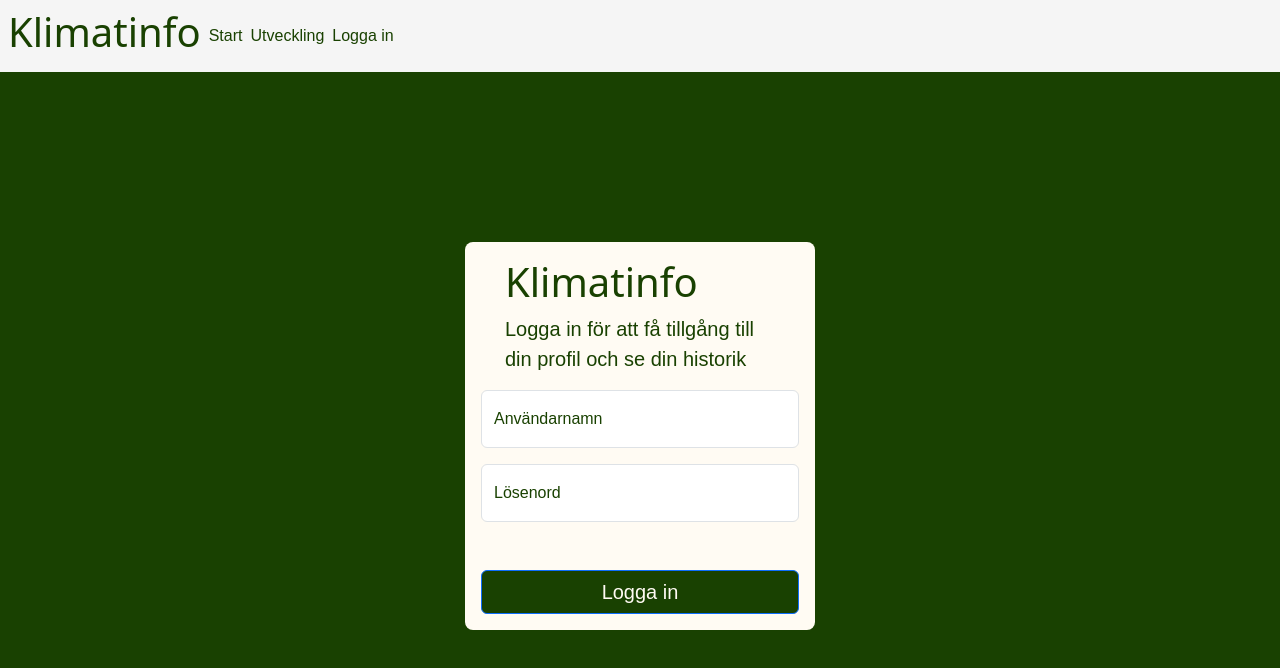
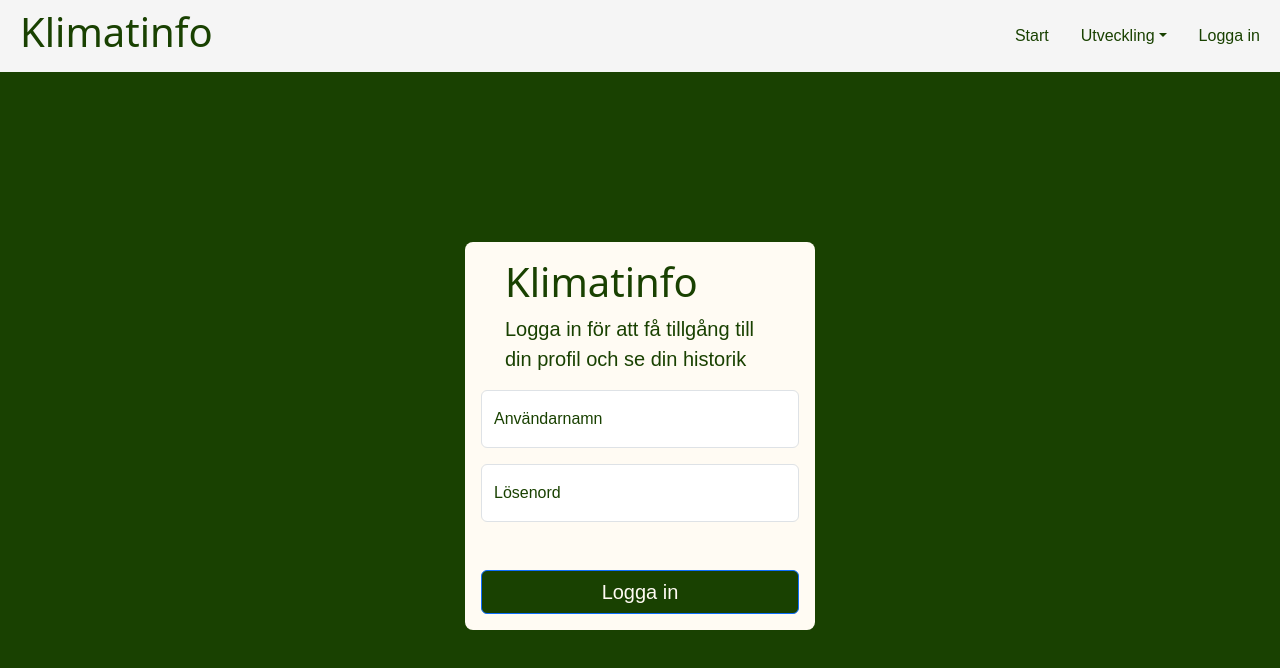
Before and after one commit to fiamont/Frontend_application_Boras, a React (Vite) app: page / in a window 1280 px wide. Shown: the top 668 px of the page. Built offline with nearby package versions, Linux system fonts and the light colour scheme; a web font is replaced by a local one.

Commit message:
Change to React-Bootstrap components, add props and add separate css to Navigation

```diff
--- a/src/App.css
+++ b/src/App.css
@@ -24,27 +24,3 @@
 .user-ranking {
   background-color: var(--beige-one);
 }
-
-.navigation-default {
-  background-color: var(--dark-green);
-  color: var(--light-color);
-}
-
-.navigation-default a {
-  color: var(--light-color);
-  text-decoration: none;
-}
-
-.navigation-default a:hover {
-  text-decoration: underline;
-}
-
-.navigation-login {
-  background-color: var(--light-grey);
-  color: var(--dark-green);
-}
-
-.navigation-login a {
-  color: var(--dark-green);
-  text-decoration: none;
-}
--- /dev/null
+++ b/src/components/Navigation.css
@@ -0,0 +1,72 @@
+.navigation-default {
+  background-color: var(--dark-green);
+  color: var(--light-color);
+}
+
+.navigation-default a {
+  color: var(--light-color);
+  text-decoration: none;
+}
+
+.navigation-default a:hover {
+  text-decoration: underline;
+}
+
+.navigation-default .dropdown-menu {
+  background-color: var(--dark-green);
+  border: none;
+}
+
+.navigation-default .dropdown-toggle.show,
+.navigation-default .dropdown-toggle {
+  color: var(--light-color);
+}
+
+.navigation-default .dropdown-item {
+  color: var(--light-color);
+}
+
+.navigation-default .dropdown-item:hover {
+  background-color: #0d310d;
+  color: var(--light-color);
+}
+
+.navigation-login {
+  background-color: var(--light-grey);
+  color: var(--dark-green);
+}
+
+.navigation-login a {
+  color: var(--dark-green);
+  text-decoration: none;
+}
+
+.navigation-login .dropdown-toggle.show,
+.navigation-login .dropdown-toggle {
+  color: var(--dark-green);
+}
+
+.navigation-login .dropdown-menu {
+  background-color: var(--light-grey);
+  border: none;
+}
+
+.navigation-login .dropdown-item {
+  color: var(--dark-green);
+  margin-top: 0.5rem;
+}
+
+.navigation-login .dropdown-item:hover {
+  background-color: #e6e6e6;
+}
+
+.navigation-default .navbar-collapse a,
+.navigation-login .navbar-collapse a {
+  padding: 0;
+  margin: 0;
+}
+
+.navigation-default .dropdown-menu,
+.navigation-login .dropdown-menu {
+  padding: 0.5rem;
+}
--- a/src/components/Navigation.jsx
+++ b/src/components/Navigation.jsx
@@ -1,17 +1,55 @@
+import "./Navigation.css";
+import { useState } from "react";
 import { Link } from "react-router-dom";
+import { Navbar, Container, Nav, NavDropdown } from "react-bootstrap";
+import { RxHamburgerMenu } from "react-icons/rx";
+import { RxCross1 } from "react-icons/rx";
 
 function Navigation(props) {
+  const [expanded, setExpanded] = useState(false);
   return (
-    <nav
-      className={`${props.isLoginPage ? "navigation-login" : "navigation-default"} navigation p-2 d-flex gap-2 align-items-center`}
+    <Navbar
+      expanded={expanded}
+      onToggle={setExpanded}
+      expand="md"
+      className={`${props.isLoginPage ? "navigation-login" : "navigation-default"} p-2 d-flex gap-2 align-items-center`}
     >
-      <Link className="navigation-link" to="/start">
-        <h1>Klimatinfo</h1>
-      </Link>
-      <Link to="/start">Start</Link>
-      <Link to="/lektion">Utveckling</Link>
-      <Link to="/profil">{props.isLoginPage ? "Logga in" : "Profil"}</Link>
-    </nav>
+      <Container fluid>
+        <Link className="navigation-link" to="/start">
+          <h1>Klimatinfo</h1>
+        </Link>
+        <Navbar.Toggle aria-controls="basic-navbar-nav">
+          {expanded ? (
+            <RxCross1
+              className={`${props.isLoginPage ? "navigation-login" : "navigation-default"}`}
+            />
+          ) : (
+            <RxHamburgerMenu
+              className={`${props.isLoginPage ? "navigation-login" : "navigation-default"}`}
+            />
+          )}
+        </Navbar.Toggle>
+        <Navbar.Collapse id="basic-navbar-nav">
+          <Nav className="ms-auto gap-4">
+            <Link to="/start">Start</Link>
+            <NavDropdown title="Utveckling" id="basic-nav-dropdown">
+              <NavDropdown.Item as={Link} to="/lektion">
+                Koldioxidutsläpp
+              </NavDropdown.Item>
+              <NavDropdown.Item as={Link} to="/lektion">
+                Globala temperaturer
+              </NavDropdown.Item>
+              <NavDropdown.Item as={Link} to="/lektion">
+                Glaciärstorlekar
+              </NavDropdown.Item>
+            </NavDropdown>
+            <Link to="/profil">
+              {props.isLoginPage ? "Logga in" : "Profil"}
+            </Link>
+          </Nav>
+        </Navbar.Collapse>
+      </Container>
+    </Navbar>
   );
 }
 
```
